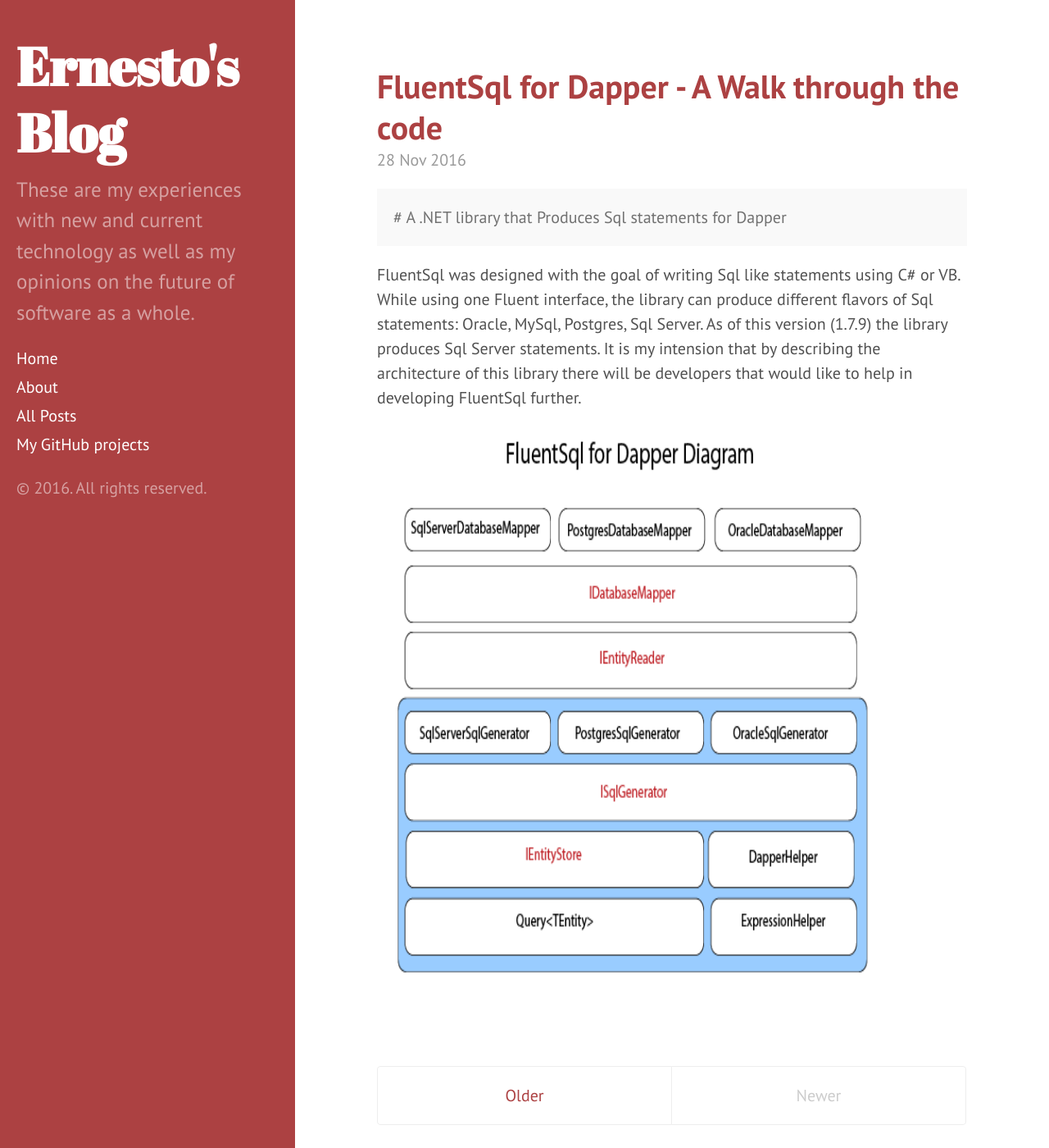
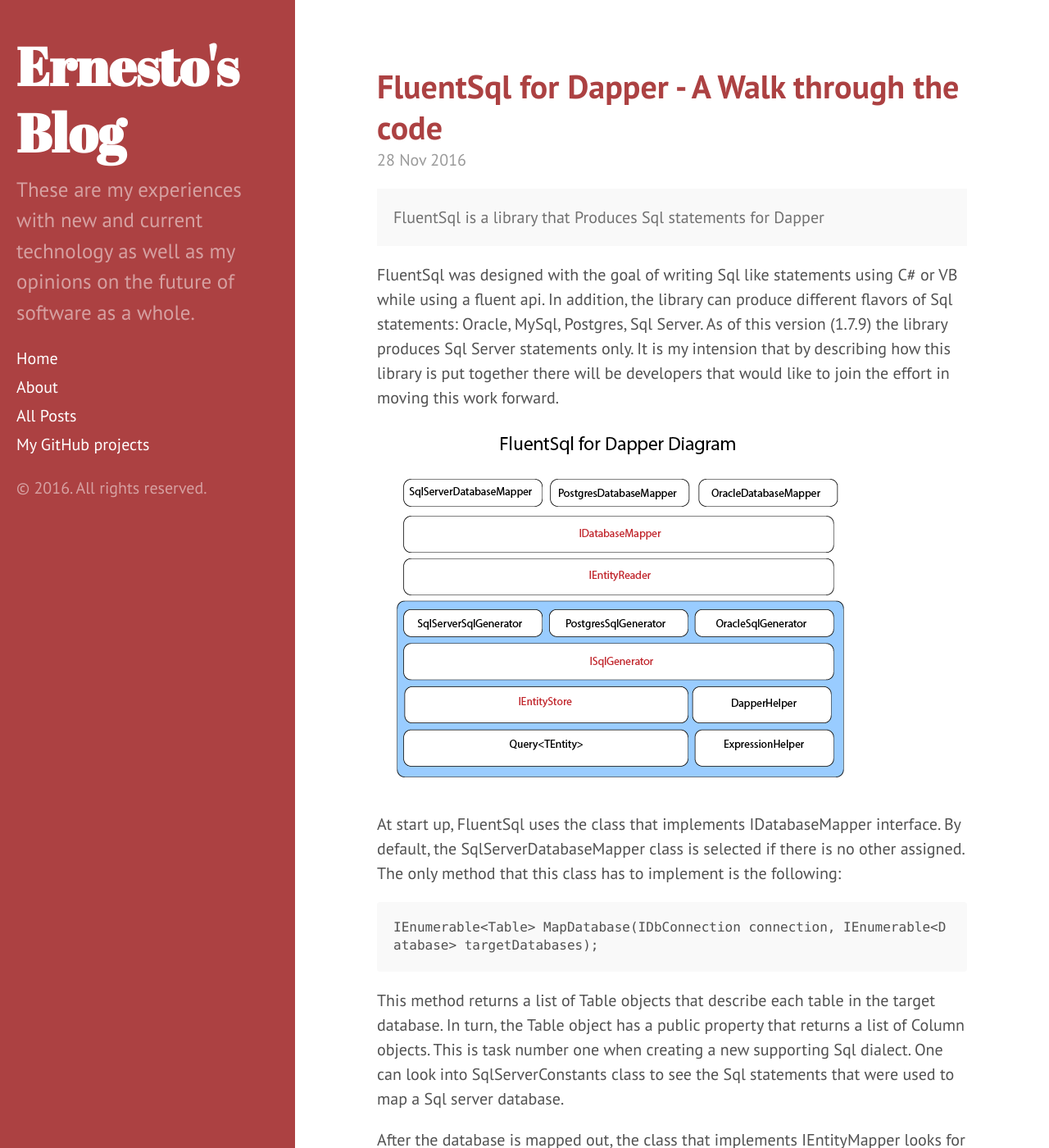
Before and after one commit to ernestoherrera/ErnestoHerrera.github.io, a Jekyll site: the page built from index.html, in a window 1280 px wide and 1400 px high. Shown: the whole window at 82% size. Built offline with Jekyll 4.4.1, drawn with Linux system fonts in a browser that asks for light colours; the list of posts is cut into pages by our own code; some of the changed text lies outside the part shown.

Commit message:
FluentSql article

```diff
--- a/_includes/head.html
+++ b/_includes/head.html
@@ -18,6 +18,7 @@
   <link rel="stylesheet" href="{{ site.baseurl }}public/css/poole.css">
   <link rel="stylesheet" href="{{ site.baseurl }}public/css/syntax.css">
   <link rel="stylesheet" href="{{ site.baseurl }}public/css/hyde.css">
+  <link rel="stylesheet" href="{{ site.baseurl }}public/css/blog.css">
   <link rel="stylesheet" href="http://fonts.googleapis.com/css?family=PT+Sans:400,400italic,700|Abril+Fatface">
 
   <!-- Icons -->
--- a/_includes/sidebar.html
+++ b/_includes/sidebar.html
@@ -27,8 +27,6 @@
       {% endfor %}
 
       <a class="sidebar-nav-item" href="{{ site.github }}">My GitHub projects</a>
-
-      <!-- <span class="sidebar-nav-item">Currently v{{ site.version }}</span> -->
     </nav>
 
     <p>&copy; {{ site.time | date: '%Y' }}. All rights reserved.</p>
--- a/_posts/2016-11-27-fluentsql-for-net.md
+++ b/_posts/2016-11-27-fluentsql-for-net.md
@@ -5,9 +5,25 @@
 categories: Sql statements for Dapper
 tags: Dapper Sql .NET Data Access
 ---
-<div class="message">
-# A .NET library that Produces Sql statements for Dapper
+<div class="message" >
+FluentSql is a library that Produces Sql statements for Dapper
 </div>
-FluentSql was designed with the goal of writing Sql like statements using C# or VB. While using one Fluent interface, the library can produce different flavors of Sql statements: Oracle, MySql, Postgres, Sql Server. As of this version (1.7.9) the library produces Sql Server statements. It is my intension that by describing the architecture of this library there will be developers that would like to help in developing FluentSql further.
 
-![medium-pic](https://ernestoherrera.github.io/public/images/FluentSqlDiagram_Medium.png){:height="700px" width="630px"}
+FluentSql was designed with the goal of writing Sql like statements using C# or VB while using a fluent api. In addition, the library can produce different flavors of Sql statements: Oracle, MySql, Postgres, Sql Server. As of this version (1.7.9) the library produces Sql Server statements only. It is my intension that by describing how this library is put together there will be developers that would like to join the effort in moving this work forward.
+
+![placeholder](https://ernestoherrera.github.io/public/images/FluentSqlDiagram_Medium.png)
+
+At start up, FluentSql uses the class that implements IDatabaseMapper interface. By default, the SqlServerDatabaseMapper class is selected if there is no other assigned. The only method that this class has to implement is the following:
+
+    IEnumerable<Table> MapDatabase(IDbConnection connection, IEnumerable<Database> targetDatabases);
+
+This method returns a list of Table objects that describe each table in the target database. In turn, the Table object has a public property that returns a list of Column objects. This is task number one when creating a new supporting Sql dialect. One can look into SqlServerConstants class to see the Sql statements that were used to map a Sql server database.
+
+After the database is mapped out, the class that implements IEntityMapper looks for entity types that match the database table names. Since the entity types are named in the singlular, and, sometimes, the database tables are named in the plural, the EntityMapper class attempts to match the entity name with the table name by turning the table name to its singular form.
+
+Implementing the ISqlGenerator interface is step number two when creating a new Sql dialect. The SqlServerSqlGenerator class is a good example as to how to build the new class. In short, all the base classes that implement query functionality are already developed and most of the work that needs to be done is to overwrite the ToSql method.
+
+In some instances, one may need to provide Sql dialect specific tests. One of the goals of this project is to make the current set of test cases work for the different Sql dialects. Therefore, one does not need to implement all test cases.
+
+<iframe src="https://ghbtns.com/github-btn.html?user={{ site.github_username }}&repo=FluentSql&type=fork&count=true" frameborder="0" scrolling="0" width="170px" height="20px"></iframe>
+<div><a href="https://github.com/ernestoherrera/FluentSql">{% octicon mark-github %} Project site</a></div>
--- a/index.html
+++ b/index.html
@@ -7,9 +7,7 @@
   {% for post in paginator.posts %}
   <div class="post">
     <h1 class="post-title">
-      <a href="{{ post.url }}">
         {{ post.title }}
-      </a>
     </h1>
 
     <span class="post-date">{{ post.date | date_to_string }}</span>
--- /dev/null
+++ b/public/css/blog.css
@@ -0,0 +1,5 @@
+
+.theme-base-08 .post-title { color : #ac4142}
+.message iframe {
+  display: block;
+}
```
Also changed, not shown: public/images/GitHub-Mark-32px.png (added).
